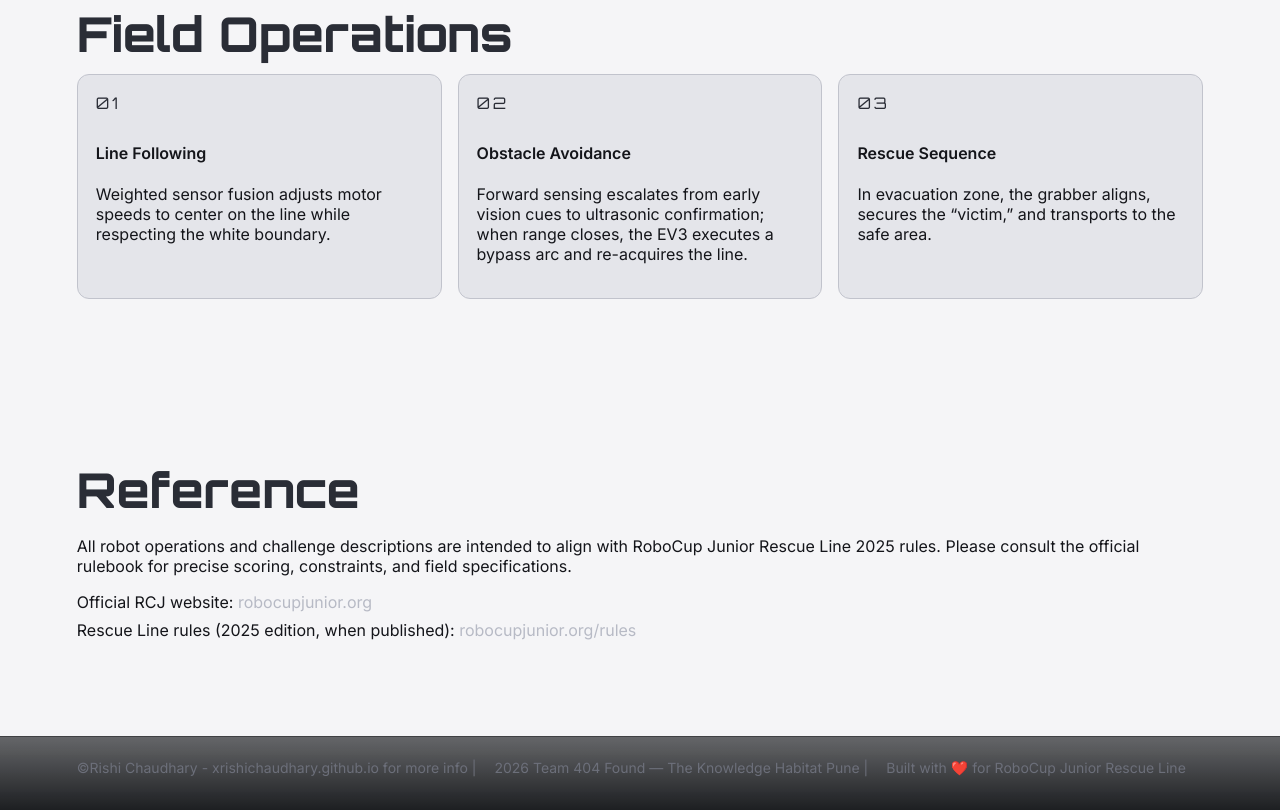
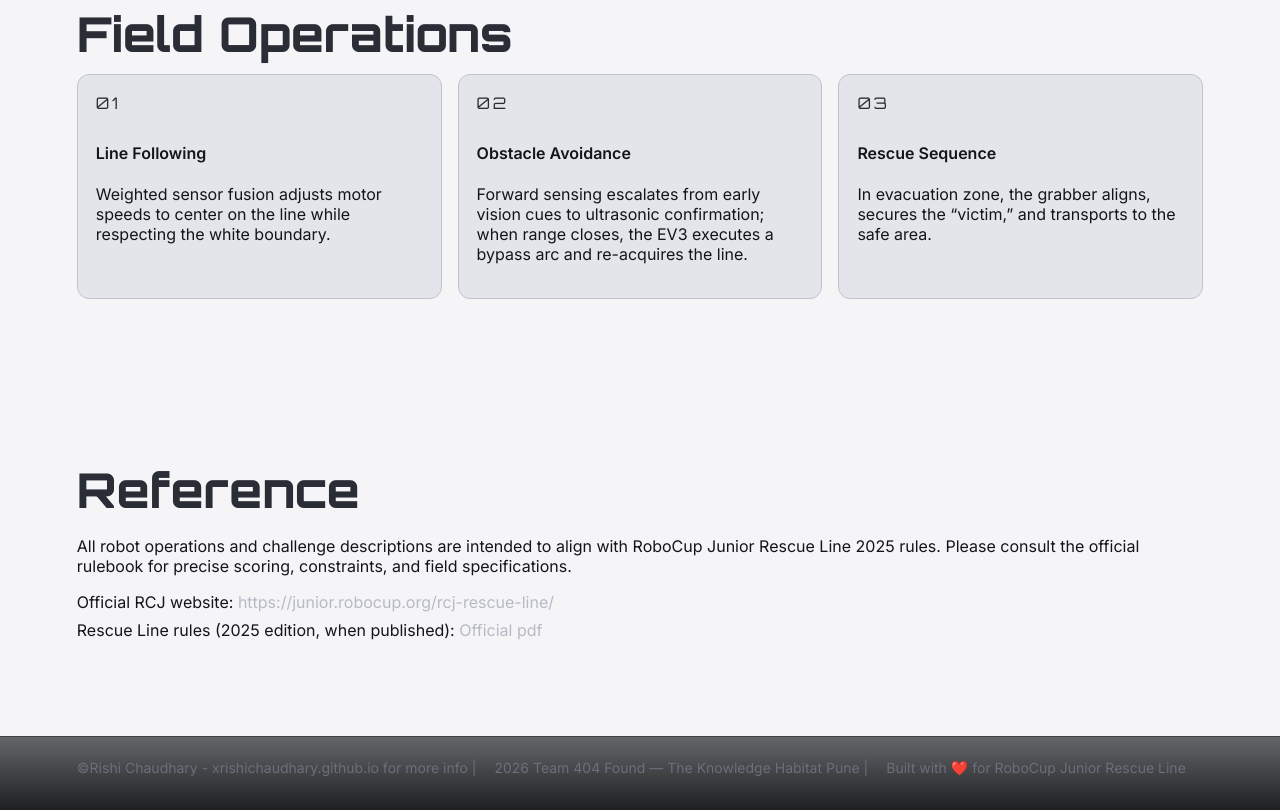
Before and after one commit to TKH-RCJ-404found/presentation-website, a plain HTML site: page index.html in a window 1280 px wide. Shown: the part 1293-2103 px from the top of the page. Drawn offline with Linux system fonts and the light colour scheme.

Commit message:
Update index.html

```diff
--- a/index.html
+++ b/index.html
@@ -144,8 +144,8 @@
         for precise scoring, constraints, and field specifications.
       </p>
       <ul class="refs">
-        <li>Official RCJ website: <a target="_blank" rel="noopener" href="https://robocupjunior.org">robocupjunior.org</a></li>
-        <li>Rescue Line rules (2025 edition, when published): <a target="_blank" rel="noopener" href="https://robocupjunior.org/rules">robocupjunior.org/rules</a></li>
+        <li>Official RCJ website: <a target="_blank" rel="noopener" href="https://junior.robocup.org/rcj-rescue-line/">https://junior.robocup.org/rcj-rescue-line/</a></li>
+        <li>Rescue Line rules (2025 edition, when published): <a target="_blank" rel="noopener" href="https://junior.robocup.org/wp-content/uploads/2025/02/RCJRescueLine2025-final-1.pdf">Official pdf</a></li>
       </ul>
     </section>
 
```
